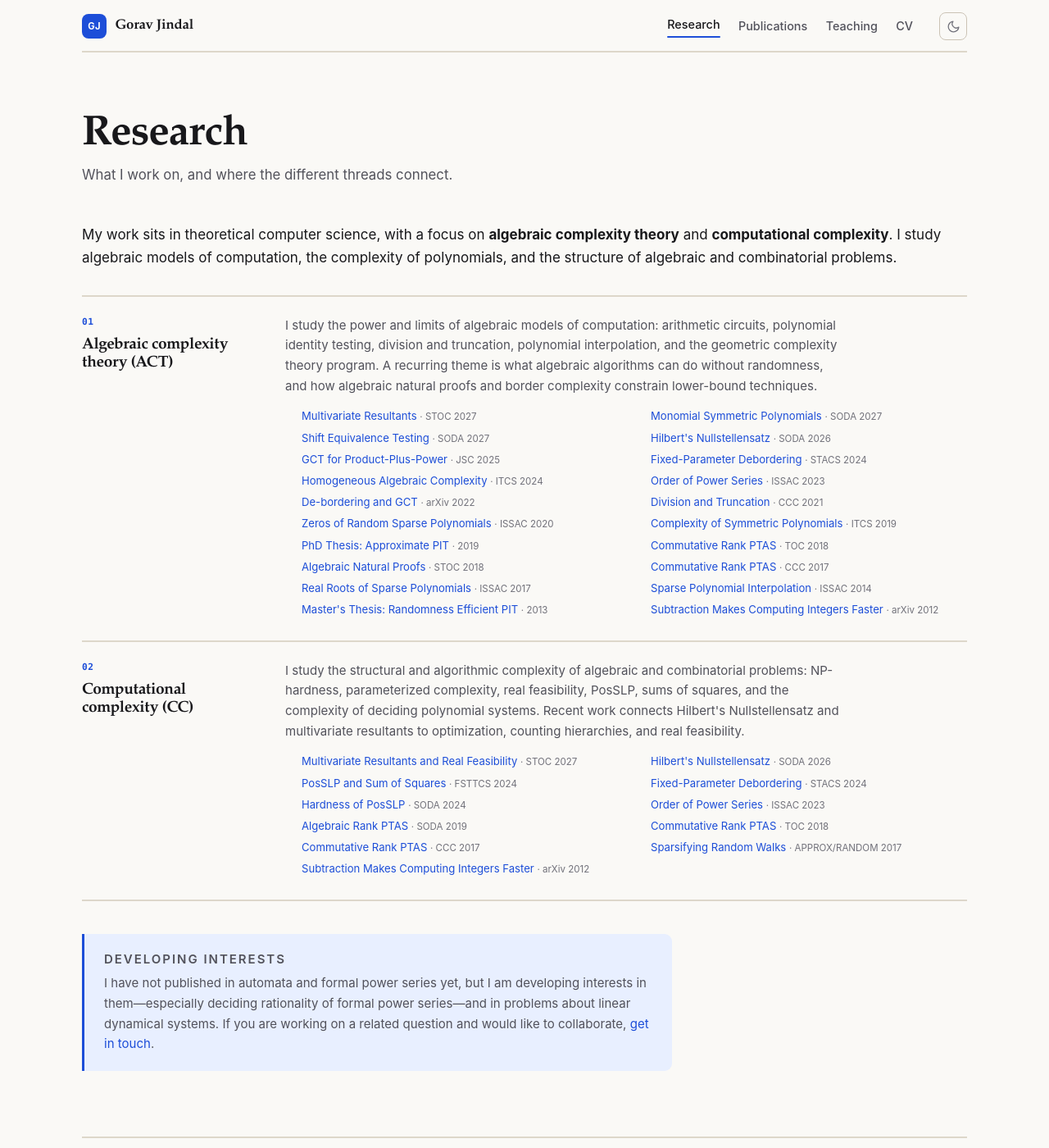
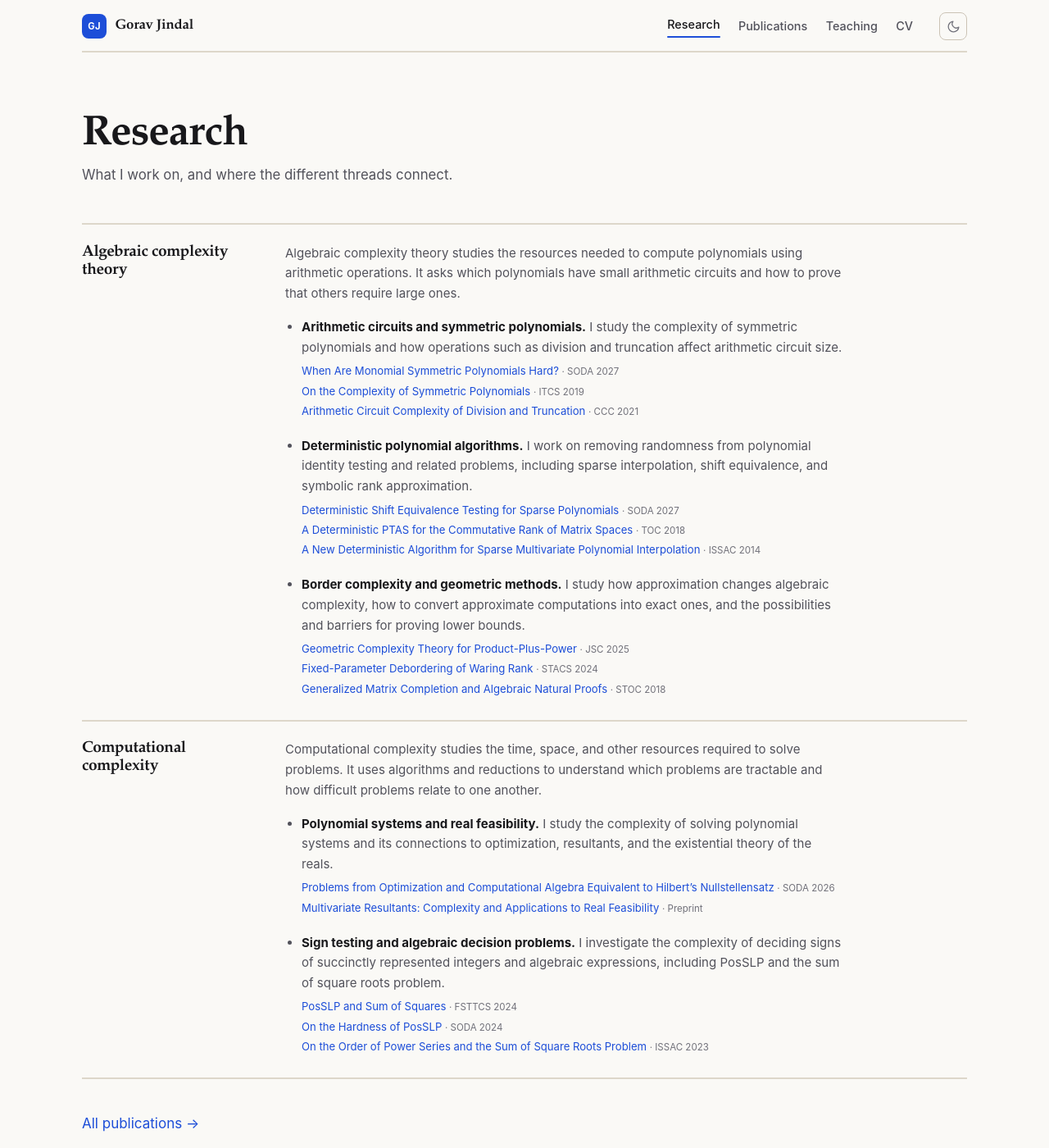
Before and after one commit to goravjindal/goravjindal.github.io, a Jekyll site: the page built from _pages/research.md, in a window 1280 px wide and 1400 px high. Shown: the whole window at 82% size. Built offline with Jekyll 4.4.1, drawn with Linux system fonts in a browser that asks for light colours; some of the changed text lies outside the part shown.

Commit message:
Organize research interests and include shared publication template

```diff
--- a/_pages/research.md
+++ b/_pages/research.md
@@ -6,77 +6,84 @@ description: What I work on, and where the different threads connect.
 wide: true
 ---
 
-My work sits in theoretical computer science, with a focus on **algebraic complexity theory** and **computational complexity**. I study algebraic models of computation, the complexity of polynomials, and the structure of algebraic and combinatorial problems.
 
 <div class="topic-grid">
   <article class="topic">
-    <p class="eyebrow">01</p>
-    <h2>Algebraic complexity theory (ACT)</h2>
-    <p class="topic-description">
-      I study the power and limits of algebraic models of computation: arithmetic
-      circuits, polynomial identity testing, division and truncation, polynomial
-      interpolation, and the geometric complexity theory program. A recurring theme
-      is what algebraic algorithms can do without randomness, and how algebraic
-      natural proofs and border complexity constrain lower-bound techniques.
-    </p>
-    <ul class="topic-papers">
-      <li><a href="{{ '/publications/#BhargavCurticapeanJindalShuklaSTOC2027' | relative_url }}">Multivariate Resultants</a> <span class="topic-paper-venue">STOC 2027</span></li>
-      <li><a href="{{ '/publications/#BlaserCurticapeanDuttaJindalSODA2027' | relative_url }}">Monomial Symmetric Polynomials</a> <span class="topic-paper-venue">SODA 2027</span></li>
-      <li><a href="{{ '/publications/#BlaserDuttaDuttaJindalSODA2027' | relative_url }}">Shift Equivalence Testing</a> <span class="topic-paper-venue">SODA 2027</span></li>
-      <li><a href="{{ '/publications/#BlaserDuttaJindalSODA2026' | relative_url }}">Hilbert's Nullstellensatz</a> <span class="topic-paper-venue">SODA 2026</span></li>
-      <li><a href="{{ '/publications/#DuttaGesmundoIkenmeyerJindalLysikovJSC2025' | relative_url }}">GCT for Product-Plus-Power</a> <span class="topic-paper-venue">JSC 2025</span></li>
-      <li><a href="{{ '/publications/#DuttaGesmundoIkenmeyerJindalLysikovSTACS2024' | relative_url }}">Fixed-Parameter Debordering</a> <span class="topic-paper-venue">STACS 2024</span></li>
-      <li><a href="{{ '/publications/#DuttaGesmundoIkenmeyerJindalLysikovITCS2024' | relative_url }}">Homogeneous Algebraic Complexity</a> <span class="topic-paper-venue">ITCS 2024</span></li>
-      <li><a href="{{ '/publications/#GaillardJindalISSAC2023' | relative_url }}">Order of Power Series</a> <span class="topic-paper-venue">ISSAC 2023</span></li>
-      <li><a href="{{ '/publications/#DuttaGesmundoIkenmeyerJindalLysikovarXiv2022' | relative_url }}">De-bordering and GCT</a> <span class="topic-paper-venue">arXiv 2022</span></li>
-      <li><a href="{{ '/publications/#DuttaJindalPandeySinhababuCCC2021' | relative_url }}">Division and Truncation</a> <span class="topic-paper-venue">CCC 2021</span></li>
-      <li><a href="{{ '/publications/#JindalPandeyShuklaZisopoulosISSAC2020' | relative_url }}">Zeros of Random Sparse Polynomials</a> <span class="topic-paper-venue">ISSAC 2020</span></li>
-      <li><a href="{{ '/publications/#BlaserJindalITCS2019' | relative_url }}">Complexity of Symmetric Polynomials</a> <span class="topic-paper-venue">ITCS 2019</span></li>
-      <li><a href="{{ '/publications/#JindalPhDThesis2019' | relative_url }}">PhD Thesis: Approximate PIT</a> <span class="topic-paper-venue">2019</span></li>
-      <li><a href="{{ '/publications/#BlaserJindalPandeyTOC2018' | relative_url }}">Commutative Rank PTAS</a> <span class="topic-paper-venue">TOC 2018</span></li>
-      <li><a href="{{ '/publications/#BlaserIkenmeyerJindalLysikovSTOC2018' | relative_url }}">Algebraic Natural Proofs</a> <span class="topic-paper-venue">STOC 2018</span></li>
-      <li><a href="{{ '/publications/#BlaserJindalPandeyCCC2017' | relative_url }}">Commutative Rank PTAS</a> <span class="topic-paper-venue">CCC 2017</span></li>
-      <li><a href="{{ '/publications/#JindalSagraloffISSAC2017' | relative_url }}">Real Roots of Sparse Polynomials</a> <span class="topic-paper-venue">ISSAC 2017</span></li>
-      <li><a href="{{ '/publications/#BlaserJindalISSAC2014' | relative_url }}">Sparse Polynomial Interpolation</a> <span class="topic-paper-venue">ISSAC 2014</span></li>
-      <li><a href="{{ '/publications/#JindalMasterThesis2013' | relative_url }}">Master's Thesis: Randomness Efficient PIT</a> <span class="topic-paper-venue">2013</span></li>
-      <li><a href="{{ '/publications/#JindalSaranurakarXiv2012' | relative_url }}">Subtraction Makes Computing Integers Faster</a> <span class="topic-paper-venue">arXiv 2012</span></li>
-    </ul>
+    <h2>Algebraic complexity theory</h2>
+    <div class="topic-content">
+      <p class="topic-description">Algebraic complexity theory studies the resources needed to compute polynomials using arithmetic operations. It asks which polynomials have small arithmetic circuits and how to prove that others require large ones.</p>
+      <ul class="topic-focus">
+        <li>
+          <p><strong>Arithmetic circuits and symmetric polynomials.</strong> I study the complexity of symmetric polynomials and how operations such as division and truncation affect arithmetic circuit size.</p>
+          <ul class="topic-papers">
+            <li><a href="{{ '/publications/#BlaserCurticapeanDuttaJindalSODA2027' | relative_url }}">When Are Monomial Symmetric Polynomials Hard?</a> <span class="topic-paper-venue">SODA 2027</span></li>
+            <li><a href="{{ '/publications/#BlaserJindalITCS2019' | relative_url }}">On the Complexity of Symmetric Polynomials</a> <span class="topic-paper-venue">ITCS 2019</span></li>
+            <li><a href="{{ '/publications/#DuttaJindalPandeySinhababuCCC2021' | relative_url }}">Arithmetic Circuit Complexity of Division and Truncation</a> <span class="topic-paper-venue">CCC 2021</span></li>
+          </ul>
+        </li>
+        <li>
+          <p><strong>Deterministic polynomial algorithms.</strong> I work on removing randomness from polynomial identity testing and related problems, including sparse interpolation, shift equivalence, and symbolic rank approximation.</p>
+          <ul class="topic-papers">
+            <li><a href="{{ '/publications/#BlaserDuttaDuttaJindalSODA2027' | relative_url }}">Deterministic Shift Equivalence Testing for Sparse Polynomials</a> <span class="topic-paper-venue">SODA 2027</span></li>
+            <li><a href="{{ '/publications/#BlaserJindalPandeyTOC2018' | relative_url }}">A Deterministic PTAS for the Commutative Rank of Matrix Spaces</a> <span class="topic-paper-venue">TOC 2018</span></li>
+            <li><a href="{{ '/publications/#BlaserJindalISSAC2014' | relative_url }}">A New Deterministic Algorithm for Sparse Multivariate Polynomial Interpolation</a> <span class="topic-paper-venue">ISSAC 2014</span></li>
+          </ul>
+        </li>
+        <li>
+          <p><strong>Border complexity and geometric methods.</strong> I study how approximation changes algebraic complexity, how to convert approximate computations into exact ones, and the possibilities and barriers for proving lower bounds.</p>
+          <ul class="topic-papers">
+            <li><a href="{{ '/publications/#DuttaGesmundoIkenmeyerJindalLysikovJSC2025' | relative_url }}">Geometric Complexity Theory for Product-Plus-Power</a> <span class="topic-paper-venue">JSC 2025</span></li>
+            <li><a href="{{ '/publications/#DuttaGesmundoIkenmeyerJindalLysikovSTACS2024' | relative_url }}">Fixed-Parameter Debordering of Waring Rank</a> <span class="topic-paper-venue">STACS 2024</span></li>
+            <li><a href="{{ '/publications/#BlaserIkenmeyerJindalLysikovSTOC2018' | relative_url }}">Generalized Matrix Completion and Algebraic Natural Proofs</a> <span class="topic-paper-venue">STOC 2018</span></li>
+          </ul>
+        </li>
+      </ul>
+    </div>
   </article>
-
   <article class="topic">
-    <p class="eyebrow">02</p>
-    <h2>Computational complexity (CC)</h2>
-    <p class="topic-description">
-      I study the structural and algorithmic complexity of algebraic and
-      combinatorial problems: NP-hardness, parameterized complexity, real
-      feasibility, PosSLP, sums of squares, and the complexity of deciding
-      polynomial systems. Recent work connects Hilbert's Nullstellensatz and
-      multivariate resultants to optimization, counting hierarchies, and real
-      feasibility.
-    </p>
-    <ul class="topic-papers">
-      <li><a href="{{ '/publications/#BhargavCurticapeanJindalShuklaSTOC2027' | relative_url }}">Multivariate Resultants and Real Feasibility</a> <span class="topic-paper-venue">STOC 2027</span></li>
-      <li><a href="{{ '/publications/#BlaserDuttaJindalSODA2026' | relative_url }}">Hilbert's Nullstellensatz</a> <span class="topic-paper-venue">SODA 2026</span></li>
-      <li><a href="{{ '/publications/#BlaserDorflerJindalFSTTCS2024' | relative_url }}">PosSLP and Sum of Squares</a> <span class="topic-paper-venue">FSTTCS 2024</span></li>
-      <li><a href="{{ '/publications/#DuttaGesmundoIkenmeyerJindalLysikovSTACS2024' | relative_url }}">Fixed-Parameter Debordering</a> <span class="topic-paper-venue">STACS 2024</span></li>
-      <li><a href="{{ '/publications/#BurgisserJindalSODA2024' | relative_url }}">Hardness of PosSLP</a> <span class="topic-paper-venue">SODA 2024</span></li>
-      <li><a href="{{ '/publications/#GaillardJindalISSAC2023' | relative_url }}">Order of Power Series</a> <span class="topic-paper-venue">ISSAC 2023</span></li>
-      <li><a href="{{ '/publications/#BhargavaBlaserJindalPandeySODA2019' | relative_url }}">Algebraic Rank PTAS</a> <span class="topic-paper-venue">SODA 2019</span></li>
-      <li><a href="{{ '/publications/#BlaserJindalPandeyTOC2018' | relative_url }}">Commutative Rank PTAS</a> <span class="topic-paper-venue">TOC 2018</span></li>
-      <li><a href="{{ '/publications/#BlaserJindalPandeyCCC2017' | relative_url }}">Commutative Rank PTAS</a> <span class="topic-paper-venue">CCC 2017</span></li>
-      <li><a href="{{ '/publications/#JindalKolevPengSawlaniAPPROXRANDOM2017' | relative_url }}">Sparsifying Random Walks</a> <span class="topic-paper-venue">APPROX/RANDOM 2017</span></li>
-      <li><a href="{{ '/publications/#JindalSaranurakarXiv2012' | relative_url }}">Subtraction Makes Computing Integers Faster</a> <span class="topic-paper-venue">arXiv 2012</span></li>
-    </ul>
+    <h2>Computational complexity</h2>
+    <div class="topic-content">
+      <p class="topic-description">Computational complexity studies the time, space, and other resources required to solve problems. It uses algorithms and reductions to understand which problems are tractable and how difficult problems relate to one another.</p>
+      <ul class="topic-focus">
+        <li>
+          <p><strong>Polynomial systems and real feasibility.</strong> I study the complexity of solving polynomial systems and its connections to optimization, resultants, and the existential theory of the reals.</p>
+          <ul class="topic-papers">
+            <li><a href="{{ '/publications/#BlaserDuttaJindalSODA2026' | relative_url }}">Problems from Optimization and Computational Algebra Equivalent to Hilbert’s Nullstellensatz</a> <span class="topic-paper-venue">SODA 2026</span></li>
+            <li><a href="{{ '/publications/#BhargavCurticapeanJindalShuklaSTOC2027' | relative_url }}">Multivariate Resultants: Complexity and Applications to Real Feasibility</a> <span class="topic-paper-venue">Preprint</span></li>
+          </ul>
+        </li>
+        <li>
+          <p><strong>Sign testing and algebraic decision problems.</strong> I investigate the complexity of deciding signs of succinctly represented integers and algebraic expressions, including PosSLP and the sum of square roots problem.</p>
+          <ul class="topic-papers">
+            <li><a href="{{ '/publications/#BlaserDorflerJindalFSTTCS2024' | relative_url }}">PosSLP and Sum of Squares</a> <span class="topic-paper-venue">FSTTCS 2024</span></li>
+            <li><a href="{{ '/publications/#BurgisserJindalSODA2024' | relative_url }}">On the Hardness of PosSLP</a> <span class="topic-paper-venue">SODA 2024</span></li>
+            <li><a href="{{ '/publications/#GaillardJindalISSAC2023' | relative_url }}">On the Order of Power Series and the Sum of Square Roots Problem</a> <span class="topic-paper-venue">ISSAC 2023</span></li>
+          </ul>
+        </li>
+      </ul>
+    </div>
   </article>
 </div>
+
+<p><a href="{{ '/publications/' | relative_url }}">All publications →</a></p>
 
 <div class="callout">
   <p class="eyebrow">Developing interests</p>
   <p>
-    I have not published in automata and formal power series yet, but I am
-    developing interests in them—especially deciding rationality of formal power
-    series—and in problems about linear dynamical systems. If you are working on a
-    related question and would like to collaborate,
+    I am also interested in decidability and complexity questions about weighted
+    automata and formal power series. One question is whether a series recognized
+    by a weighted automaton can also be recognized using weights from a specified
+    subsemiring, such as the non-negative reals.
+  </p>
+  <p>
+    My <a href="https://samsa2025.github.io/slides/gorav.pdf">SAMSA 2025 talk,
+    <em>Rationality of Formal Power Series over Subsemirings</em></a>, gives examples
+    of the questions I am interested in.
+  </p>
+  <p>
+    My broader interests include decision problems for linear dynamical systems
+    and linear recurrence sequences. If you are working on a related question
+    and would like to collaborate,
     <a href="mailto:{{ site.data.socials.email }}">get in touch</a>.
   </p>
 </div>
--- a/assets/css/main.css
+++ b/assets/css/main.css
@@ -669,66 +669,58 @@ hr {
 .topic {
   display: grid;
   grid-template-columns: 13rem minmax(0, 1fr);
-  grid-template-rows: auto auto auto;
-  gap: 0.25rem 2.5rem;
+  align-items: start;
+  gap: 2.5rem;
   padding: 1.4rem 0;
   border-bottom: var(--separator);
 }
 
 .topic h2 {
-  grid-column: 1;
-  grid-row: 2 / span 2;
-  align-self: start;
   margin: 0;
   font-size: 1.2rem;
 }
 
-.topic .eyebrow {
-  grid-column: 1;
-  grid-row: 1;
-  margin-bottom: 0.35rem;
-  font-family: var(--font-mono);
-  font-size: 0.7rem;
-  letter-spacing: 0.04em;
-}
-
-.topic-description {
-  grid-column: 2;
-  grid-row: 1 / span 2;
+.topic-content {
+  min-width: 0;
   max-width: 72ch;
-  margin: 0;
   color: var(--text-soft);
   font-size: 0.94rem;
 }
 
-.topic-links {
-  grid-column: 2;
-  grid-row: 3;
-  margin: 0.35rem 0 0;
-  font-size: 0.8rem;
+.topic-description {
+  margin-bottom: 1rem;
 }
 
-.topic-links a {
-  display: inline-block;
-  margin-right: 0.8rem;
+.topic-focus {
+  margin: 0;
 }
 
-.topic-papers {
-  grid-column: 2;
-  grid-row: 3;
-  display: grid;
-  grid-template-columns: repeat(2, minmax(0, 1fr));
-  gap: 0.1rem 2.5rem;
-  margin: 0.65rem 0 0;
+.topic-focus > li {
+  margin-bottom: 1.25rem;
+}
+
+.topic-focus > li:last-child {
+  margin-bottom: 0;
+}
+
+.topic-focus p {
+  margin-bottom: 0.4rem;
+}
+
+.topic-focus strong {
+  color: var(--text);
+}
+
+.topic-focus .topic-papers {
+  margin: 0;
   padding: 0;
   list-style: none;
   font-size: 0.82rem;
-  line-height: 1.45;
+  line-height: 1.5;
 }
 
 .topic-papers li {
-  break-inside: avoid;
-  margin: 0 0 0.35rem;
+  margin-bottom: 0.3rem;
 }
 
 .topic-paper-venue {
@@ -1223,19 +1215,6 @@ hr {
     padding: 1.1rem 0;
   }
 
-  .topic .eyebrow,
-  .topic h2,
-  .topic-description,
-  .topic-links,
-  .topic-papers {
-    grid-column: 1;
-    grid-row: auto;
-  }
-
-  .topic-papers {
-    grid-template-columns: 1fr;
-  }
-
   .topic h2 {
     font-size: 1.1rem;
   }
```
Also changed, not shown: _includes/publication.html (added, +90 -0 lines).
